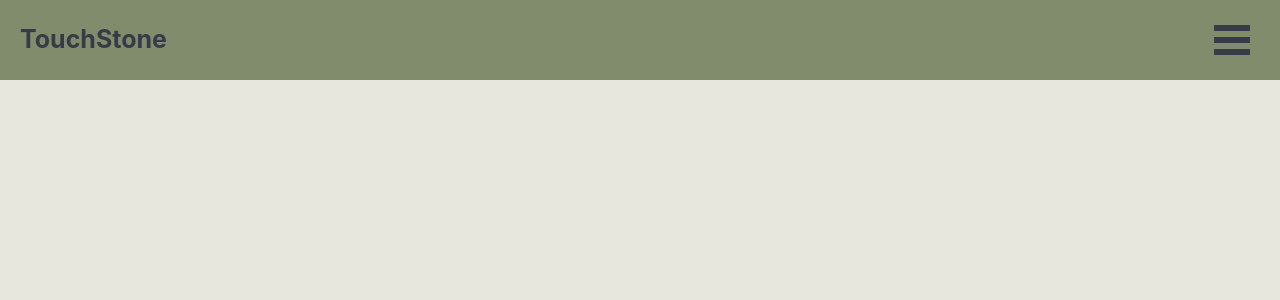
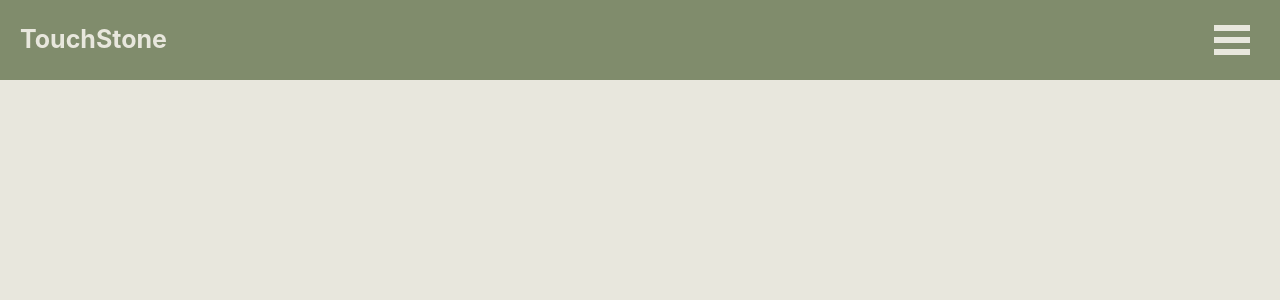
Before and after one commit to CodingDos/TouchStone, a React (Vite) app in the folder Frontend/: page /nav in a window 1280 px wide. Shown: the top 300 px of the page. Built offline with nearby package versions, Linux system fonts and the light colour scheme.

Commit message:
fixed margin issue on quizes / phrases and changed touchstone text color

```diff
--- a/Frontend/src/Components/Navbar/Navbar.css
+++ b/Frontend/src/Components/Navbar/Navbar.css
@@ -14,7 +14,7 @@
 .navbar-title {
   padding-left: 20px;
   font-size: 25px;
-  color: #373a47;
+  color: #E8E7DD;
 }
 
 .burgermenu {
@@ -57,7 +57,7 @@
 
 /* Color/shape of burger icon bars */
 .bm-burger-bars {
-  background: #373a47;
+  background: #E8E7DD;
 }
 
 /* Position and sizing of clickable cross button */
--- a/Frontend/src/Pages/QuizDir/QuizTopics/Flashcards/Flashcards.css
+++ b/Frontend/src/Pages/QuizDir/QuizTopics/Flashcards/Flashcards.css
@@ -66,7 +66,7 @@
 
 .flash-card-flip-phrases {
   display: flex;
-  margin: 0 0 290px -240px;
+  margin: 0 0 290px -245px;
 }
 
 .flash-phrases {
```
